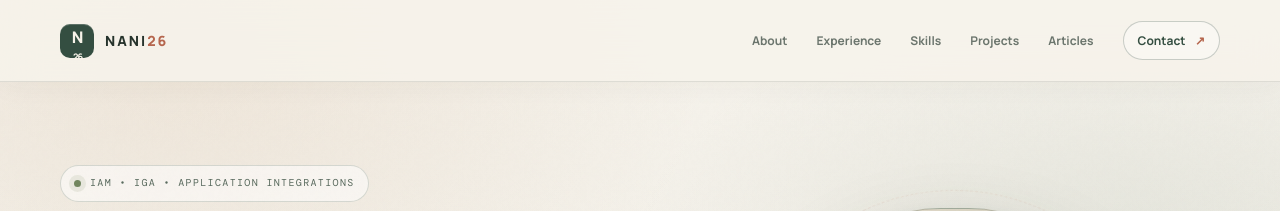
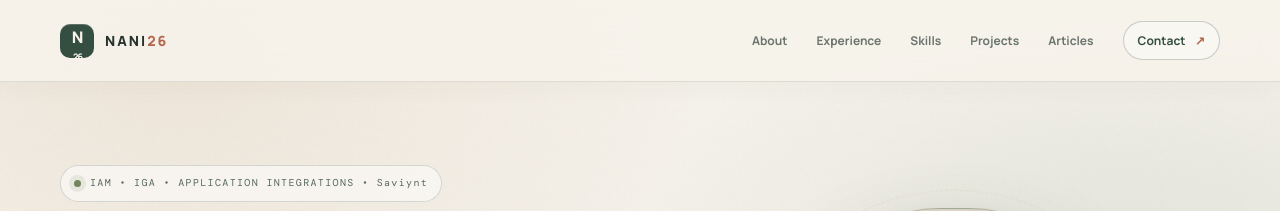
Before and after one commit to tullurinani/nani26-portfolio, a plain HTML site: page index.html in a window 1280 px wide. Shown: the top 211 px of the page. Drawn offline with nearby package versions, Linux system fonts and the light colour scheme.

Commit message:
Add 'Saviynt' to the eyebrow section in index.html

```diff
--- a/index.html
+++ b/index.html
@@ -49,7 +49,7 @@
   <main>
     <section class="hero section-shell" id="home">
       <div class="hero-copy">
-        <div class="eyebrow"><span class="pulse-dot"></span> IAM • IGA • APPLICATION INTEGRATIONS</div>
+        <div class="eyebrow"><span class="pulse-dot"></span> IAM • IGA • APPLICATION INTEGRATIONS • Saviynt</div>
         <p class="hero-kicker">Hello, I'm</p>
         <h1>Nani <span class="gradient-text">Tulluri.</span></h1>
         <h2 class="hero-role">Trainee Software Engineer <span class="role-divider">/</span> <span>IAM &amp; Saviynt Focus</span></h2>
```
